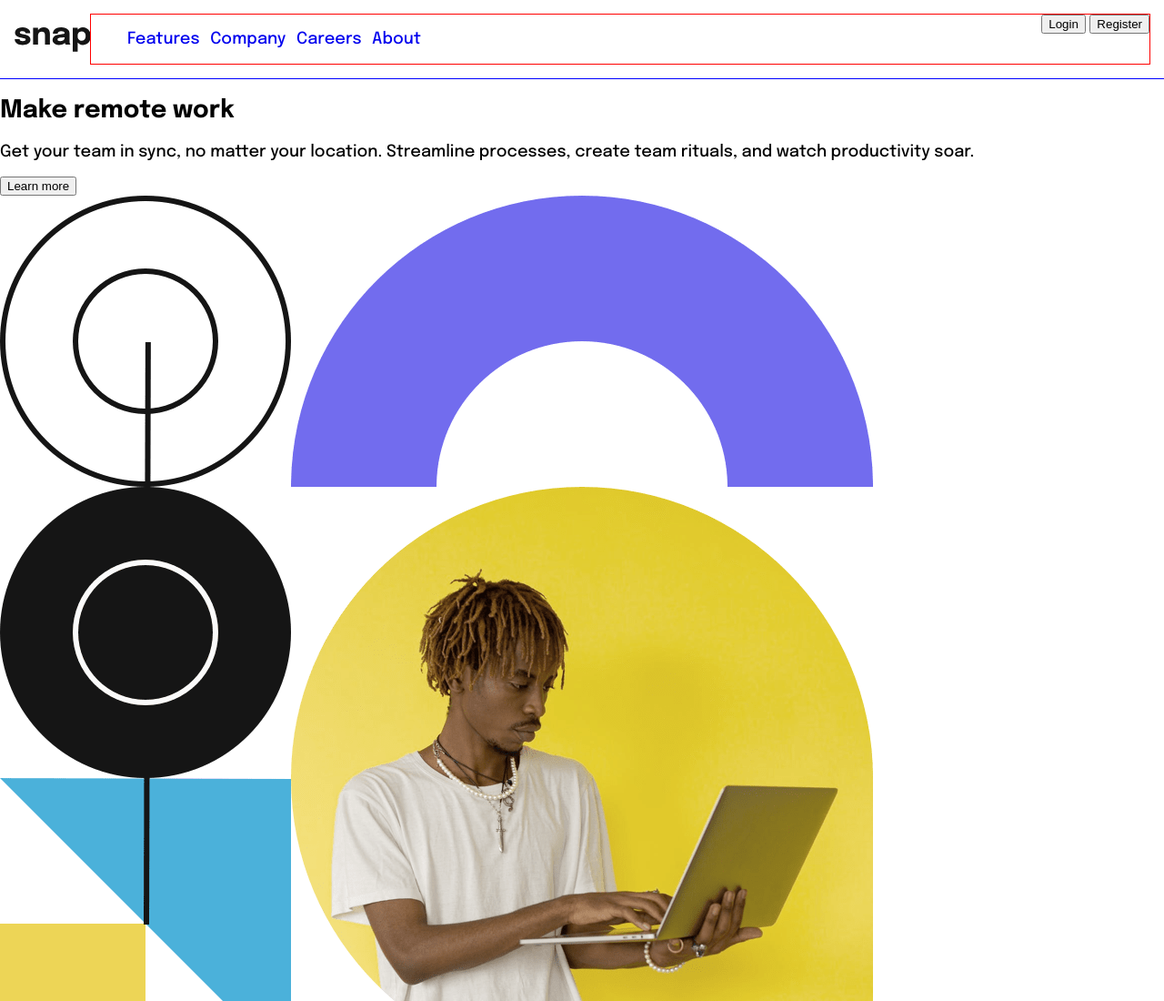
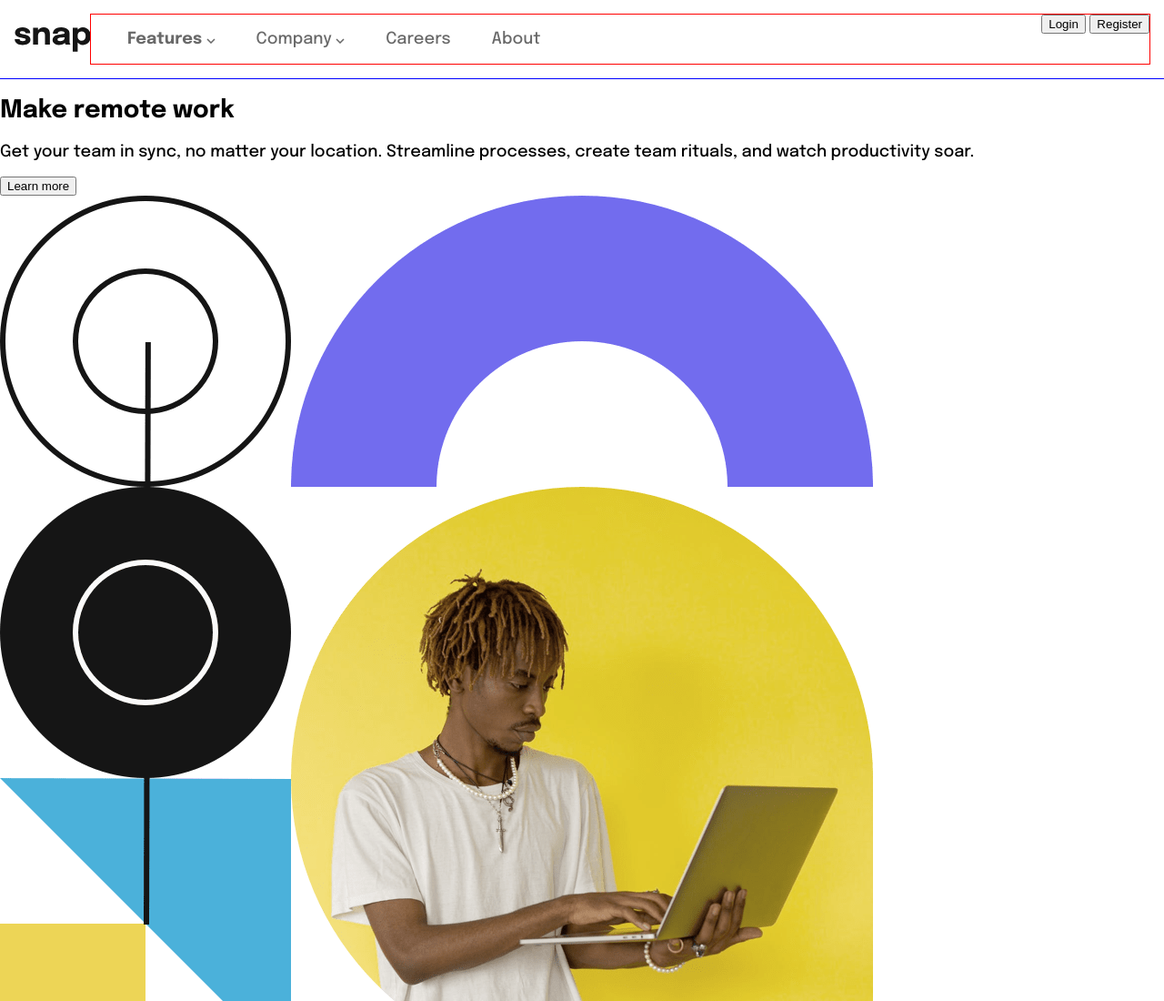
Before and after one commit to barimess/intro-section-with-dropdown-navigation-main, a plain HTML site: page index.html in a window 1280 px wide. Shown: the top 1100 px of the page at 91% size. Drawn offline with Linux system fonts and the light colour scheme.

Commit message:
slight fix on links

```diff
--- a/index.html
+++ b/index.html
@@ -31,9 +31,35 @@
             <ul class="header__navbar__list">
               <li class="header__navbar__list__item">
                 <a href="#" class="link">Features</a>
+                <svg
+                  class="arrow--down"
+                  width="10"
+                  height="6"
+                  xmlns="http://www.w3.org/2000/svg"
+                >
+                  <path
+                    stroke="#686868"
+                    stroke-width="1.5"
+                    fill="none"
+                    d="m1 1 4 4 4-4"
+                  />
+                </svg>
               </li>
               <li class="header__navbar__list__item">
                 <a href="#" class="link">Company</a>
+                <svg
+                  class="arrow--down"
+                  width="10"
+                  height="6"
+                  xmlns="http://www.w3.org/2000/svg"
+                >
+                  <path
+                    stroke="#686868"
+                    stroke-width="1.5"
+                    fill="none"
+                    d="m1 1 4 4 4-4"
+                  />
+                </svg>
               </li>
               <li class="header__navbar__list__item">
                 <a href="#" class="link">Careers</a>
--- a/styles.scss
+++ b/styles.scss
@@ -47,9 +47,25 @@ body {
   &__list {
     list-style-type: none;
     display: flex;
-    gap: 4%;
+    gap: 14%;
 
     &__item {
+      min-width: fit-content;
+      flex-basis: 50%;
+      cursor: pointer;
+      transition: color 0.3s;
+      &:first-child {
+        font-weight: 700;
+      }
+      a {
+      }
+
+      //hover should change both on the same time ?
+      svg {
+        path:hover {
+          stroke: var(--Almost--Black);
+        }
+      }
     }
   }
 }
@@ -58,6 +74,10 @@ body {
 //TODO: fix colors and hoverablity
 .link {
   text-decoration: none;
+  color: var(--Medium--Gray);
+  &:hover {
+    color: var(--Almost--Black);
+  }
 }
 
 //TODO: add buttons styling.
```
Also changed, not shown: styles.css, 1 other file.
